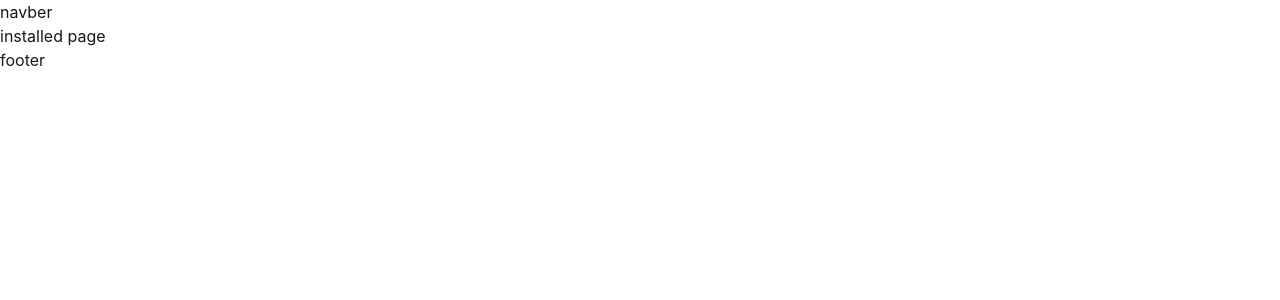
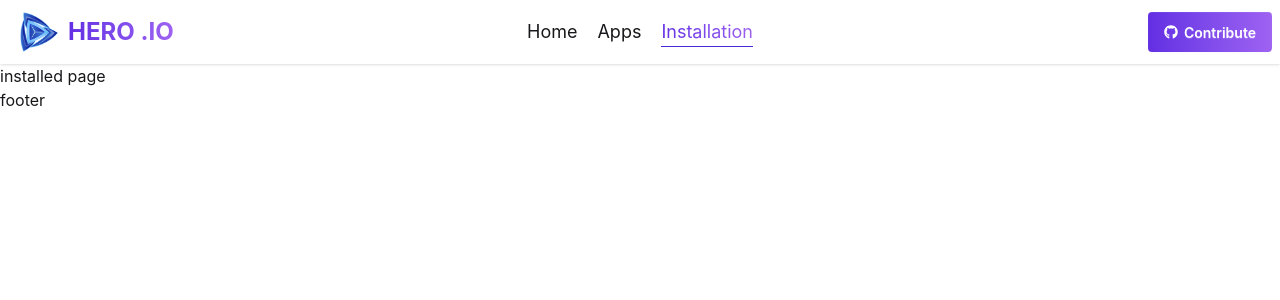
Before and after one commit to Md-Abdullah303/Ph-play-store-react, a React (Vite) app: page /installed in a window 1280 px wide. Shown: the top 300 px of the page. Built offline with nearby package versions, Linux system fonts and the light colour scheme.

Commit message:
added Nevber and fully working

```diff
--- a/package.json
+++ b/package.json
@@ -13,6 +13,7 @@
     "@tailwindcss/vite": "^4.2.2",
     "react": "^19.2.4",
     "react-dom": "^19.2.4",
+    "react-icons": "^5.6.0",
     "react-router": "^7.14.1",
     "tailwindcss": "^4.2.2"
   },
--- /dev/null
+++ b/src/components/shared/Navber/Navber.jsx
@@ -0,0 +1,104 @@
+import React from "react";
+import LogoImg from "../../../assets/images/logo.png";
+import { NavLink } from "react-router";
+import { FaGithub } from "react-icons/fa";
+
+const Nevber = () => {
+  return (
+    <nav className="bg-base-100 shadow-sm">
+      <div className="navbar container mx-auto">
+        <div className="navbar-start">
+          <div className="dropdown">
+            <div tabIndex={0} role="button" className="btn btn-ghost lg:hidden">
+              <svg
+                xmlns="http://www.w3.org/2000/svg"
+                className="h-5 w-5"
+                fill="none"
+                viewBox="0 0 24 24"
+                stroke="currentColor"
+              >
+                {" "}
+                <path
+                  strokeLinecap="round"
+                  strokeLinejoin="round"
+                  strokeWidth="2"
+                  d="M4 6h16M4 12h8m-8 6h16"
+                />{" "}
+              </svg>
+            </div>
+            <ul
+              tabIndex="-1"
+              className="menu menu-sm dropdown-content bg-base-100 space-y-3 rounded-box z-1 mt-3 w-52 p-2 shadow"
+            >
+              <NavLink
+                className={({ isActive }) =>
+                  `${isActive && "primary-linear text-transparent bg-clip-text"}`
+                }
+                to={"/"}
+              >
+                Home
+              </NavLink>
+              <NavLink
+                className={({ isActive }) =>
+                  `${isActive && "primary-linear text-transparent bg-clip-text"}`
+                }
+                to={"/apps"}
+              >
+                Apps
+              </NavLink>
+              <NavLink
+                className={({ isActive }) =>
+                  `${isActive && "primary-linear text-transparent bg-clip-text"}`
+                }
+                to={"/installed"}
+              >
+                Installation
+              </NavLink>
+            </ul>
+          </div>
+          <NavLink to={"/"} className={"flex items-center ml-3 gap-2"}>
+            <img className="w-10" src={LogoImg} alt="nav logo" />
+            <h1 className="text-2xl font-bold primary-linear text-transparent bg-clip-text">
+              HERO .IO
+            </h1>
+          </NavLink>
+        </div>
+        <div className="navbar-center hidden lg:flex">
+          <ul className="menu space-x-5 text-lg menu-horizontal px-1">
+            <NavLink
+              className={({ isActive }) =>
+                `${isActive && "primary-linear text-transparent bg-clip-text border-b border-primary"}`
+              }
+              to={"/"}
+            >
+              Home
+            </NavLink>
+            <NavLink
+              className={({ isActive }) =>
+                `${isActive && "primary-linear text-transparent bg-clip-text border-b border-primary"}`
+              }
+              to={"/apps"}
+            >
+              Apps
+            </NavLink>
+            <NavLink
+              className={({ isActive }) =>
+                `${isActive && "primary-linear text-transparent bg-clip-text border-b border-primary"}`
+              }
+              to={"/installed"}
+            >
+              Installation
+            </NavLink>
+          </ul>
+        </div>
+        <div className="navbar-end">
+          <button className="btn primary-linear text-white border-none">
+            <FaGithub /> Contribute
+          </button>
+        </div>
+      </div>
+    </nav>
+  );
+};
+
+export default Nevber;
--- a/src/index.css
+++ b/src/index.css
@@ -1,2 +1,6 @@
 @import "tailwindcss";
 @plugin "daisyui";
+
+.primary-linear{
+    @apply bg-linear-to-r from-[#632EE3] to-[#9F62F2];
+}
--- a/src/layout/RootLayout.jsx
+++ b/src/layout/RootLayout.jsx
@@ -1,10 +1,11 @@
-import React from 'react';
-import { Outlet } from 'react-router';
+import React from "react";
+import { Outlet } from "react-router";
+import Nevber from "../components/shared/Navber/Navber";
 
 const RootLayout = () => {
   return (
     <div>
-            <h1 className=''>navber</h1>
+      <Nevber></Nevber>
       <Outlet></Outlet>
       <h1>footer</h1>
     </div>
--- a/src/main.jsx
+++ b/src/main.jsx
@@ -7,6 +7,7 @@ import RootLayout from './layout/RootLayout'
 import HomePage from './pages/homePage/HomePage'
 import AppPages from './pages/AppPages/AppPages'
 import InstallPages from './pages/InstallPages/InstallPages'
+import NotFound from './pages/NotFound/NotFound'
 
 const router = createBrowserRouter([
   {
@@ -29,9 +30,9 @@ const router = createBrowserRouter([
         path: '/installed',
         Component: InstallPages,
       }
-    ]
+    ],
+    errorElement: <NotFound></NotFound>
   },
-
 ])
 
 createRoot(document.getElementById('root')).render(
--- /dev/null
+++ b/src/pages/NotFound/NotFound.jsx
@@ -0,0 +1,23 @@
+// NotFound.jsx
+
+import { Link } from "react-router";
+
+const NotFound = () => {
+  return (
+    <div className="min-h-screen flex flex-col items-center justify-center bg-base-200 text-center px-4">
+      <h1 className="text-7xl font-bold text-primary mb-4">404</h1>
+
+      <h2 className="text-2xl font-semibold mb-2">Oops! Page Not Found</h2>
+
+      <p className="text-gray-500 mb-6">
+        The page you are looking for doesn’t exist or has been moved.
+      </p>
+
+      <Link to="/">
+        <button className="btn btn-primary">🔙 Go Back Home</button>
+      </Link>
+    </div>
+  );
+};
+
+export default NotFound;
```
Also changed, not shown: 1 other file (tests, documents, lock files or other folders). Lines whose indentation alone changed are shown as unchanged.
